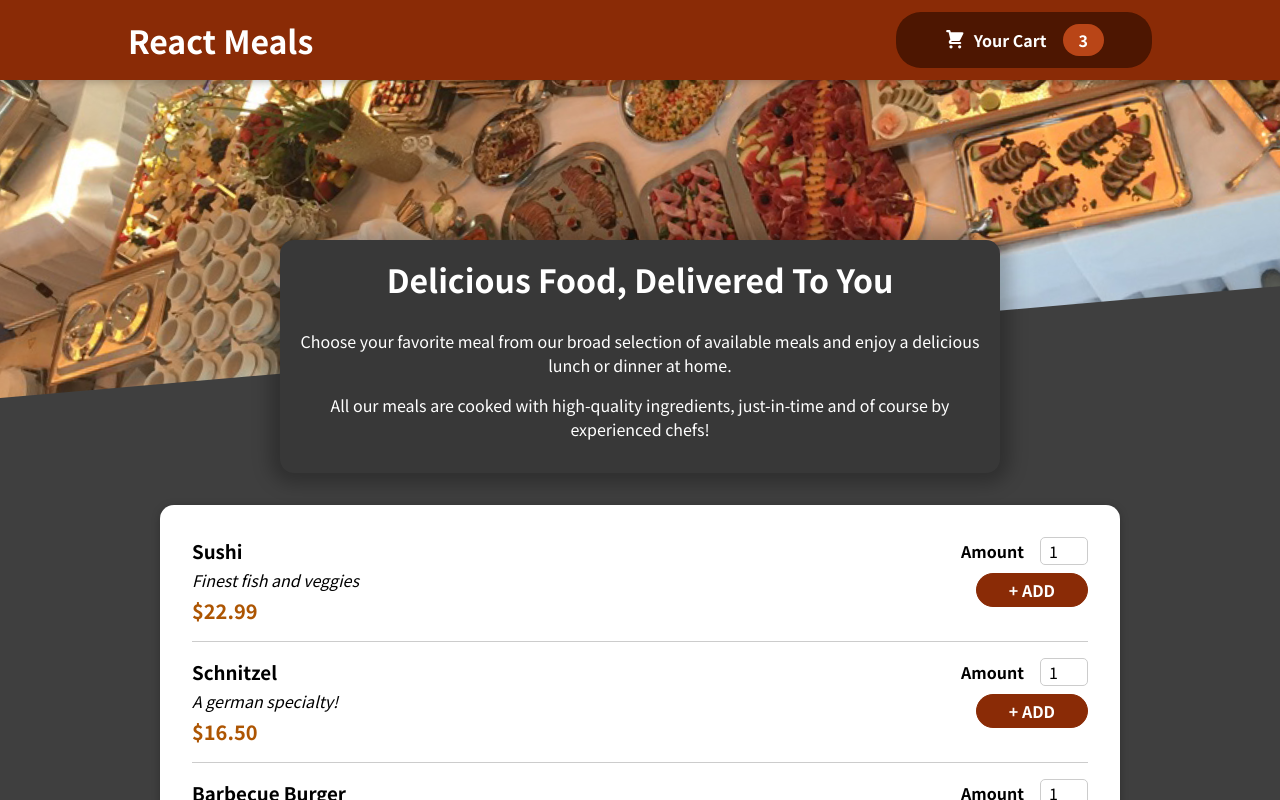
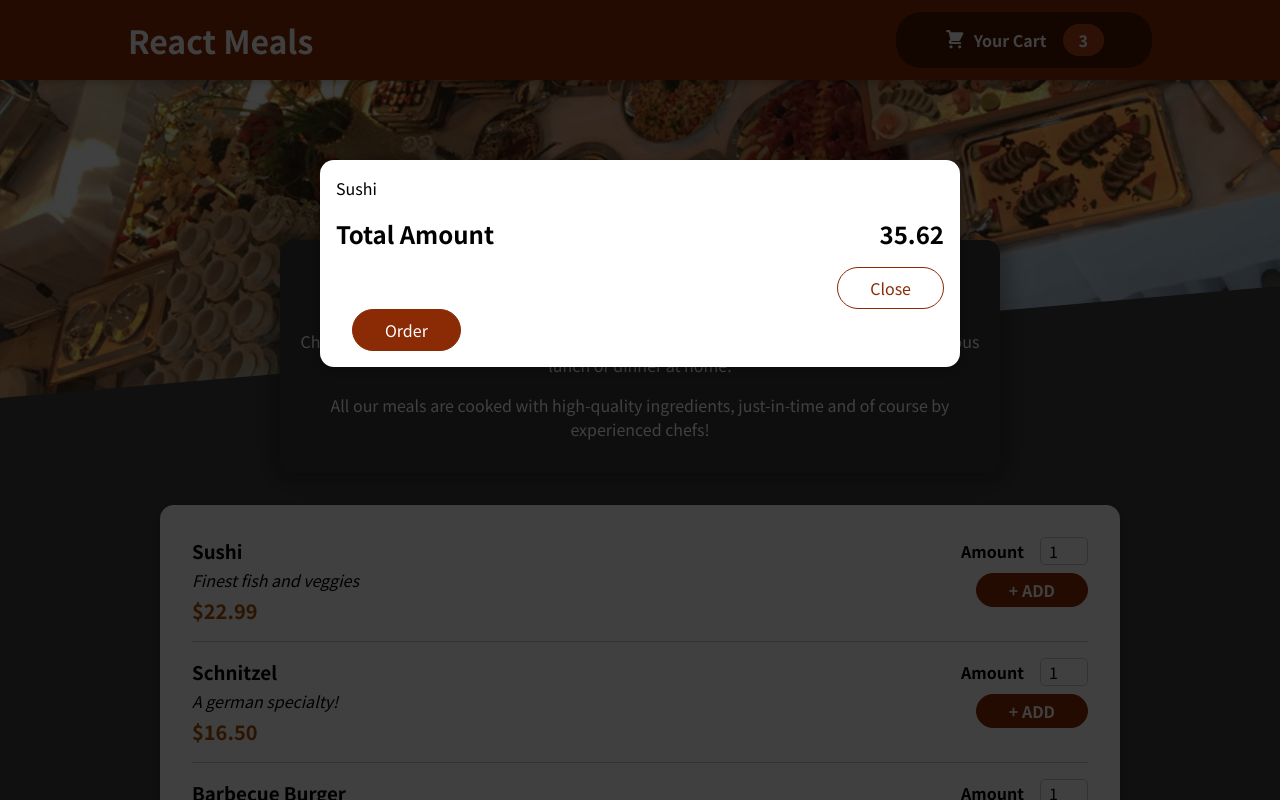
Before and after one commit to Thiratikan/foodorderapp, a React (Create React App) app: page / in a window 1280 px wide. Shown: the top 800 px of the page. Built offline with nearby package versions, Linux system fonts and the light colour scheme.

Commit message:
added modal

```diff
--- a/src/App.js
+++ b/src/App.js
@@ -1,9 +1,11 @@
 import Header from "./components/Layout/Header";
 import Meals from "./components/Meals/Meals";
+import Cart from "./components/Cart/Cart";
 
 function App() {
   return (
     <>
+      <Cart />
       <Header />
       <main>
         <Meals />
--- a/src/components/Cart/Cart.js
+++ b/src/components/Cart/Cart.js
@@ -16,7 +16,8 @@
     </ul>
   );
   return (
-    <div>
+    <div className="backdrop">
+      <div className="modal ">
         {cartIems}
         <div className="total">
           <span>Total Amount</span>
@@ -27,6 +28,7 @@
           <button className="button">Order</button>
         </div>
       </div>
+    </div>
   );
 }
 
--- a/src/index.css
+++ b/src/index.css
@@ -262,3 +262,44 @@
   background-color: #8a2b06;
   color: white;
 }
+
+.backdrop {
+  position: fixed;
+  top: 0;
+  left: 0;
+  width: 100%;
+  height: 100vh;
+  z-index: 20;
+  background-color: rgba(0, 0, 0, 0.75);
+}
+
+.modal {
+  position: fixed;
+  top: 20vh;
+  left: 5%;
+  width: 90%;
+  background-color: white;
+  padding: 1rem;
+  border-radius: 14px;
+  box-shadow: 0 2px 8px rgba(0, 0, 0, 0.25);
+  z-index: 30;
+  animation: slide-down 300ms ease-out forwards;
+}
+
+@media (min-width: 768px) {
+  .modal {
+    width: 40rem;
+    left: calc(50% - 20rem);
+  }
+}
+
+@keyframes slide-down {
+  from {
+    opacity: 0;
+    transform: translateY(-3rem);
+  }
+  to {
+    opacity: 1;
+    transform: translateY(0);
+  }
+}
```
Lines whose indentation alone changed are shown as unchanged.
